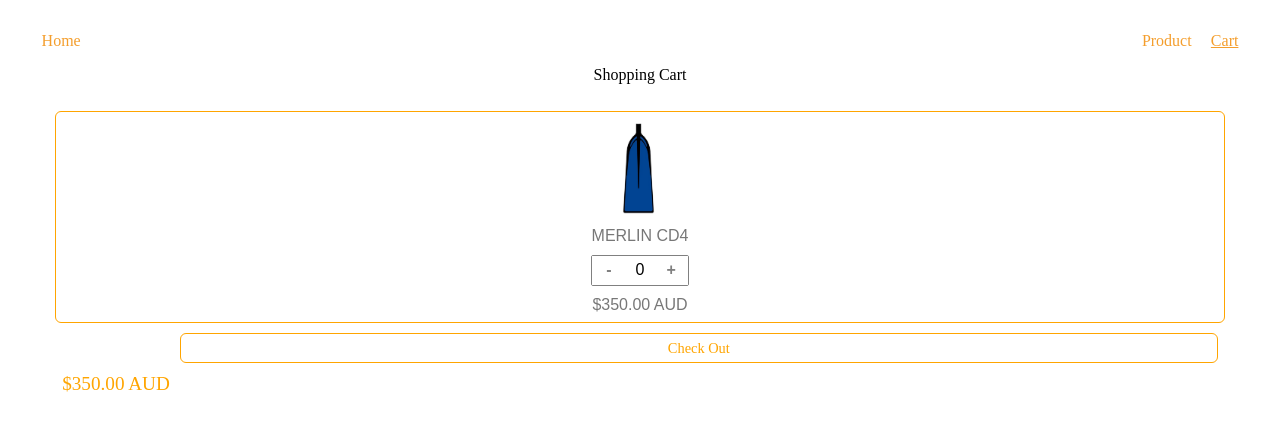
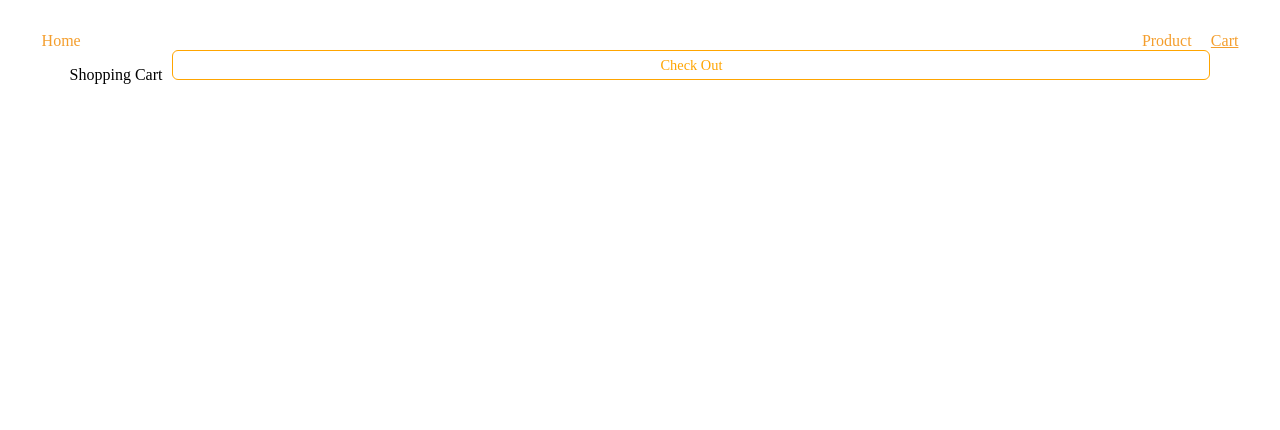
Before and after one commit to petrdragonman/eShop, a React (Vite) app: page /cart in a window 1280 px wide. Shown: the top 430 px of the page. Built offline with nearby package versions, Linux system fonts and the light colour scheme.

Commit message:
adds cart  connection to db

```diff
--- a/src/components/ProductCard/ProductCard.jsx
+++ b/src/components/ProductCard/ProductCard.jsx
@@ -14,7 +14,9 @@
         </p>
         <p className={classes.price}>{`$${productData.price} AUD`}</p>
       </section>
-      <button className={classes.btn} onClick={() => navigate(`/products/${productData.id}`)}>view more</button>
+      <button className={classes.btn} onClick={() => {
+        return navigate(`/products/${productData.id}`);
+      }}>view more</button>
       {/* <Link to={`/products/${productData.id}`}> Get more info</Link> */}
     </article>
   );
--- a/src/pages/Cart/Cart.jsx
+++ b/src/pages/Cart/Cart.jsx
@@ -2,19 +2,13 @@
 import Counter from "../../components/Counter/Counter";
 import { useNavigate } from "react-router-dom";
 
-const Cart = () => {
+const Cart = ({productData}) => {
   const navigate = useNavigate();
   //navigate('./');
   return (
     <section className={clasess.wrapper}>
         <p>Shopping Cart</p>
-      <article className={clasess.card}>
-        <img src="./cd4.jpg" alt="merlin CD4" className={clasess.img} />
-        <span className={clasess.title}>MERLIN CD4</span>
-        <Counter capacity={10} />
-        <span className={clasess.price}>$350.00 AUD</span>
-      </article>
-      <span className={clasess.total}>$350.00 AUD</span>
+
       <form>
         <button className={clasess.checkout} onClick={() => navigate('/')}>Check Out</button>
       </form>
@@ -22,3 +16,14 @@
   );
 };
 export default Cart;
+
+
+/**
+ * <article className={clasess.card}>
+        <img src={productData.jpgUrl} alt={productData.name} className={clasess.img} />
+        <span className={clasess.title}>{productData.brand} {productData.name}</span>
+        <Counter capacity={10} />
+        <span className={clasess.price}>{`$${productData.price} AUD`}</span>
+      </article>
+      <span className={clasess.total}>{`TOTAL: $${productData.price} AUD`}</span>
+ */
```
Also changed, not shown: src/components/ProductDetailCard/ProductDetailCard.jsx (+28 -8 lines).
